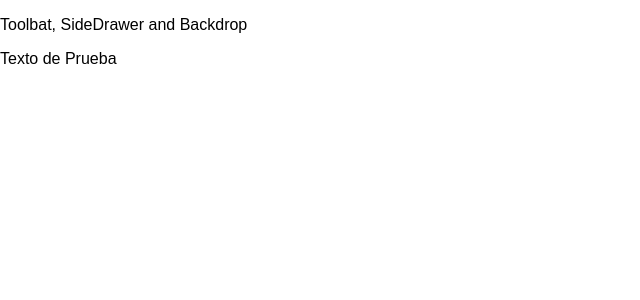
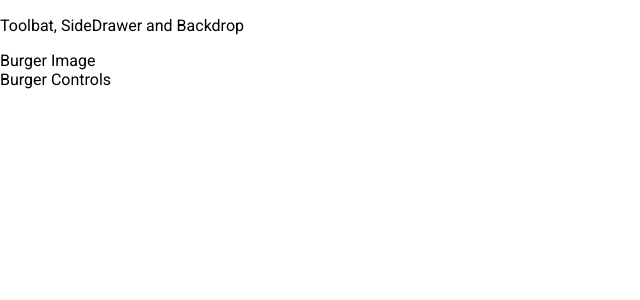
Before and after one commit to do-diegoortiz/react-burger-builder, a React app: page / in a window 1280 px wide. Shown: the top 300 px of the page, without its empty margins (0-640 px from the left). Built offline with nearby package versions, Linux system fonts and the light colour scheme.

Commit message:
Added font Roboto, created stateful component BurgerBuilder which will deal with several states. Addind css classes to the layout.

```diff
--- a/src/App.js
+++ b/src/App.js
@@ -1,12 +1,13 @@
 import React, { Component } from 'react';
 import Layout from './components/Layout/Layout'
+import BurgerBuilder from './containers/BurgerBuilder/BurgerBuilder'
 
 class App extends Component {
   render() {
     return (
       <div>
         <Layout>
-          <p>Texto de Prueba</p>
+          <BurgerBuilder />
         </Layout>
       </div>
     );
--- /dev/null
+++ b/src/components/Layout/Layout.css
@@ -0,0 +1,3 @@
+.Content {
+  margin-top: 16px;
+}
--- a/src/components/Layout/Layout.js
+++ b/src/components/Layout/Layout.js
@@ -1,10 +1,11 @@
 import React from 'react'
 import Aux from '../../hoc/Auxiliary'
+import classes from './Layout.css'
 
 const layout = props => (
   <Aux>
     <p>Toolbat, SideDrawer and Backdrop</p>
-    <main>
+    <main className={classes.Content}>
       {props.children}
     </main>
   </Aux>
--- /dev/null
+++ b/src/containers/BurgerBuilder/BurgerBuilder.js
@@ -0,0 +1,15 @@
+import React, {Component} from 'react'
+import Aux from '../../hoc/Auxiliary'
+
+class BurgerBuilder extends Component {
+  render() {
+    return (
+      <Aux>
+        <div>Burger Image</div>
+        <div>Burger Controls</div>
+      </Aux>
+    )
+  }
+}
+
+export default BurgerBuilder
--- a/src/index.css
+++ b/src/index.css
@@ -1,5 +1,5 @@
 body {
   margin: 0;
   padding: 0;
-  font-family: sans-serif;
+  font-family: "Roboto", sans-serif;
 }
```
